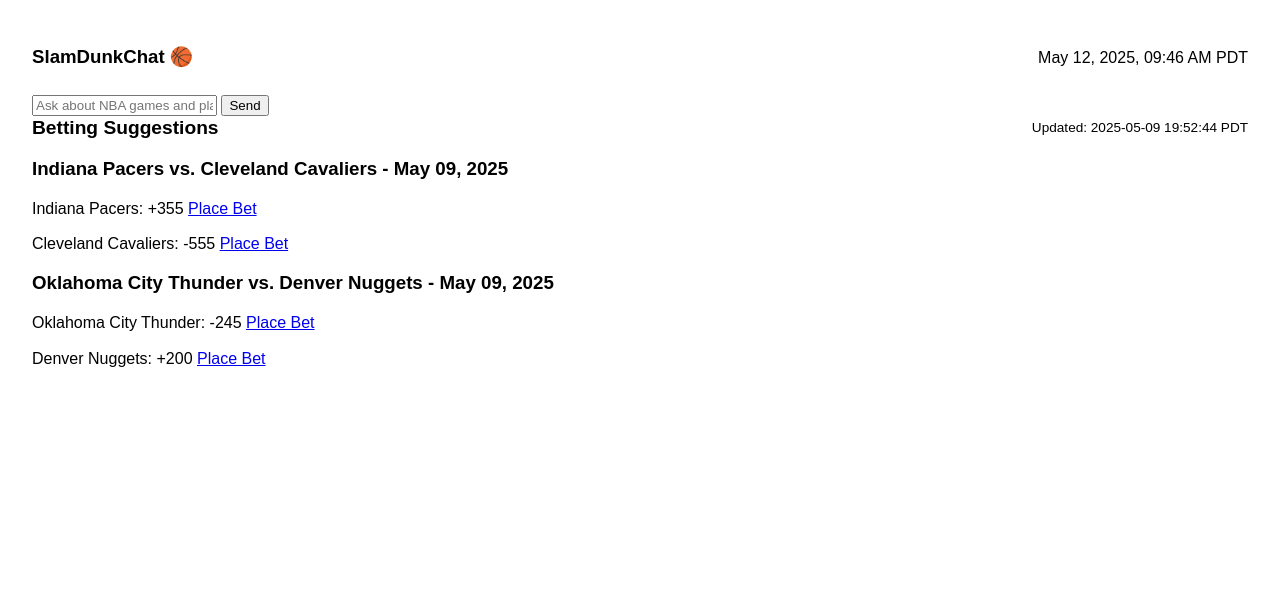
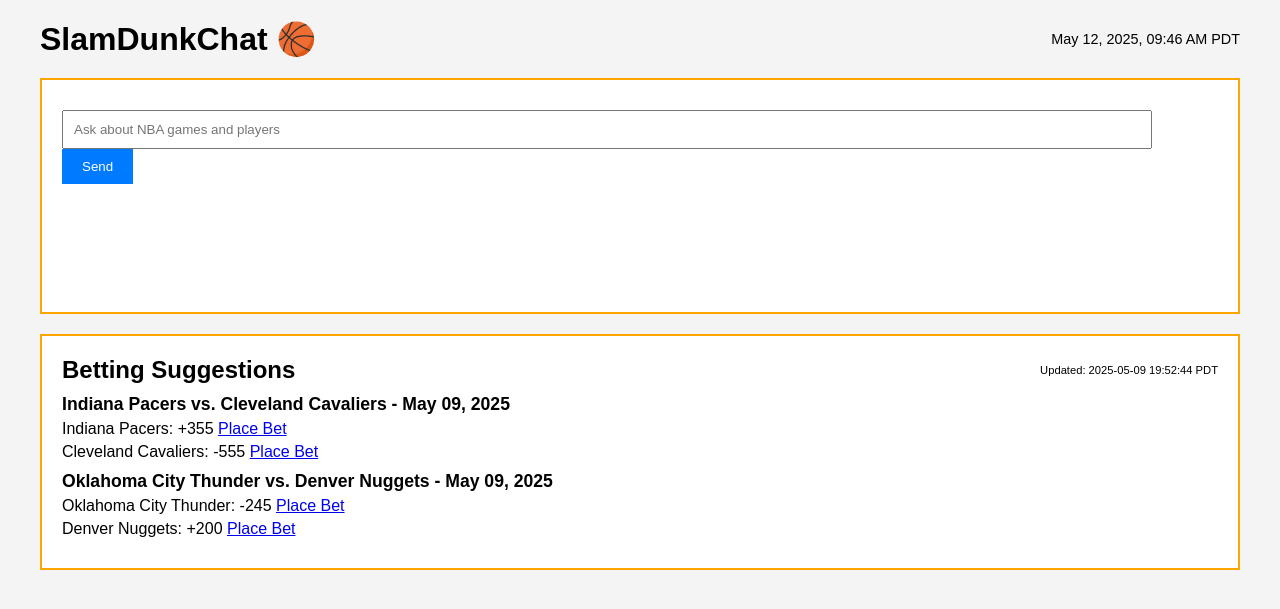
Before and after one commit to billghai/nbachat25, a Flask app: page / in a window 1280 px wide. Shown: the top 609 px of the page. Run offline with Flask 2, Linux system fonts and the light colour scheme.

Commit message:
Verified cron job success locally, reapplied index.html and style.css for inline time displays, ensured unique May 9 bets in popular_bets.json, redeployed to Render

```diff
--- a/app8.py
+++ b/app8.py
@@ -748,4 +748,4 @@ def get_bets(query, grok_response):
 # Run Flask app locally
 if __name__ == "__main__":
     app.run(host='127.0.0.1', port=5000, debug=True)
-    # Bets grouped by teams 0509838pm
+    # Bets grouped by teams
--- a/static/css/style.css
+++ b/static/css/style.css
@@ -1,133 +1,86 @@
 body {
-    font-family: 'Eurostile', 'Helvetica Neue Condensed', sans-serif;
-    font-size: 14px;
-    line-height: 1.2;
+    font-family: Arial, sans-serif;
+    margin: 0;
+    padding: 20px;
+    background-color: #f4f4f4;
 }
-
 .container {
-    padding: 1rem;
+    max-width: 1200px;
+    margin: 0 auto;
 }
-
 .header-container {
     display: flex;
     justify-content: space-between;
     align-items: center;
-    margin-bottom: 0.75rem;
+    margin-bottom: 20px;
 }
-
-h1 {
-    font-size: 12pt;
-    font-weight: bold;
+.header-container h1 {
     margin: 0;
 }
-
-.current-time {
-    font-size: 0.8rem;
+.header-container p {
     margin: 0;
+    font-size: 0.9rem;
 }
-
-h2 {
-    font-size: 1rem;
-    font-weight: bold;
-    margin: 0;
+.chat-container {
+    border: 2px solid orange;
+    padding: 20px;
+    margin-bottom: 20px;
+    background-color: #fff;
+    height: 12rem;
+    overflow-y: auto;
 }
-
-.text-muted {
-    font-size: 0.8rem;
+#chat-box {
+    margin-bottom: 10px;
 }
-
+#user-input {
+    width: calc(100% - 90px);
+    padding: 10px;
+    margin-right: 10px;
+}
+button {
+    padding: 10px 20px;
+    background-color: #007bff;
+    color: white;
+    border: none;
+    cursor: pointer;
+}
+button:hover {
+    background-color: #0056b3;
+}
+.bets-container {
+    border: 2px solid orange;
+    padding: 20px;
+    background-color: #fff;
+}
 .bets-header {
     display: flex;
     justify-content: space-between;
     align-items: center;
-    margin-bottom: 0.5rem;
+    margin-bottom: 10px;
 }
-
+.bets-header h2 {
+    margin: 0;
+}
 .last-updated {
     font-size: 0.7rem;
     margin: 0;
 }
-
-#chat-container, .betting-container {
-    border: 2px solid #f28c38;
-    border-radius: 10px;
-    padding: 0.75rem;
-    margin-bottom: 0.75rem;
+.bet-item {
+    margin-bottom: 10px;
 }
-
-#chat-messages {
-    height: 12rem;
-    overflow-y: auto;
-    font-size: 0.9rem;
+.bet-item h3 {
+    margin: 0 0 5px 0;
+    font-size: 1.1rem;
 }
-
-.bets-list {
-    font-size: 0.9rem;
+.bet-item p {
+    margin: 5px 0;
 }
-
-.bet-item {
-    margin-bottom: 0.5rem;
-}
-
-.game-info {
-    margin-bottom: 0.25rem;
-    font-weight: 600;
-}
-
-.odds-container {
-    display: flex;
-    flex-wrap: wrap;
-    align-items: center;
-    gap: 0.5rem;
-}
-
-.odds {
-    margin: 0;
-    font-size: 0.85rem;
-}
-
-.place-bet {
-    font-size: 0.85rem;
-    color: #007bff;
-    text-decoration: none;
-}
-
-.place-bet:hover {
-    text-decoration: underline;
-}
-
-.more-bets {
-    font-size: 0.85rem;
-    padding: 0;
-}
-
-@media (min-width: 768px) {
-    body {
-        font-size: 16px;
+@media (max-width: 600px) {
+    .chat-container {
+        height: auto;
+        min-height: 12rem;
     }
-
-    .container {
-        padding: 1.5rem;
-    }
-
-    h1 {
-        font-size: 14pt;
-    }
-
-    h2 {
-        font-size: 1.2rem;
-    }
-
-    .current-time, .last-updated {
-        font-size: 0.85rem;
-    }
-
-    #chat-container, .betting-container {
-        padding: 1rem;
-        margin-bottom: 1rem;
-    }
-
-    .bets-list, .odds, .place-bet {
-        font-size: 1rem;
+    #user-input {
+        width: calc(100% - 70px);
     }
 }
```
